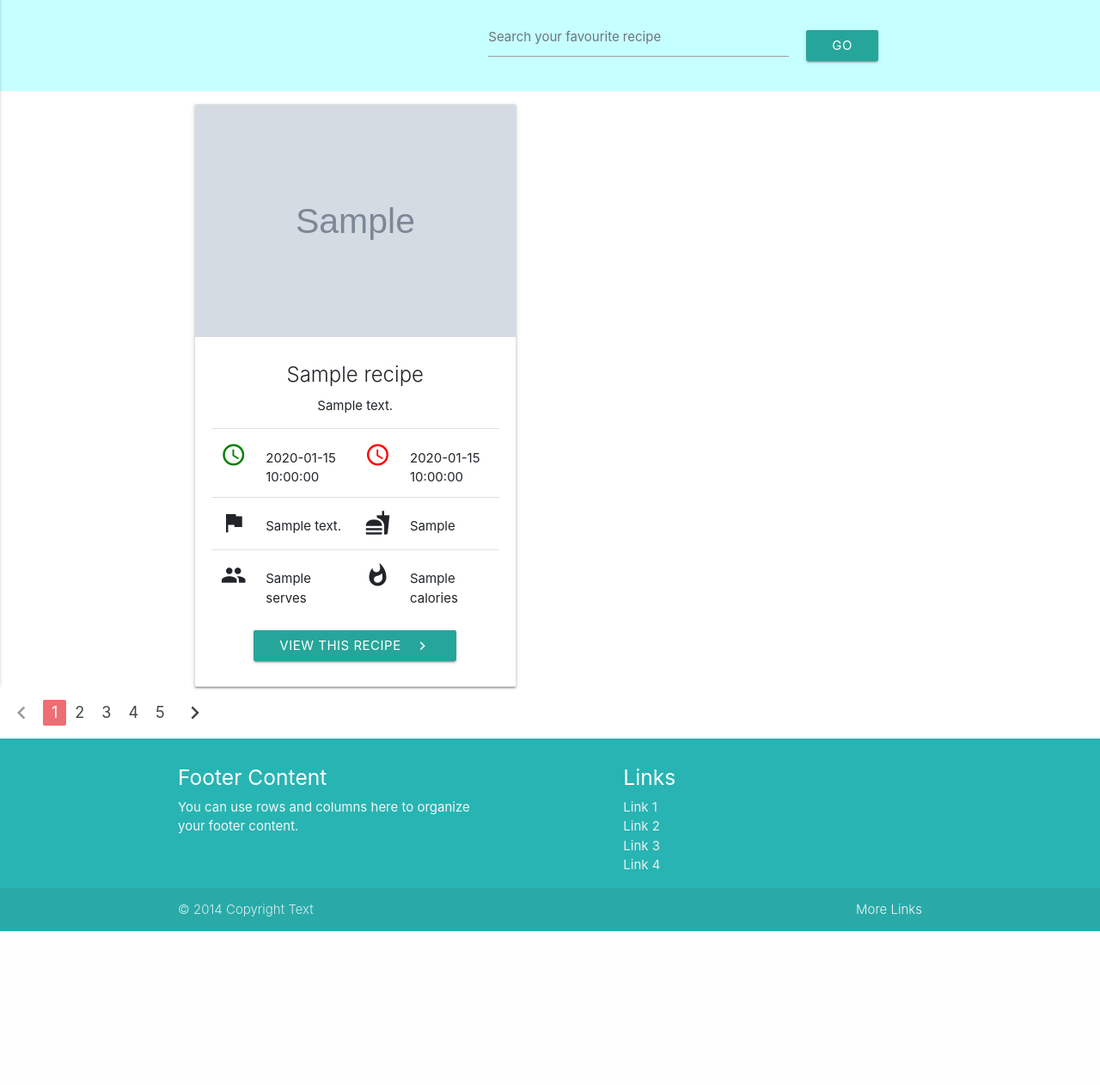
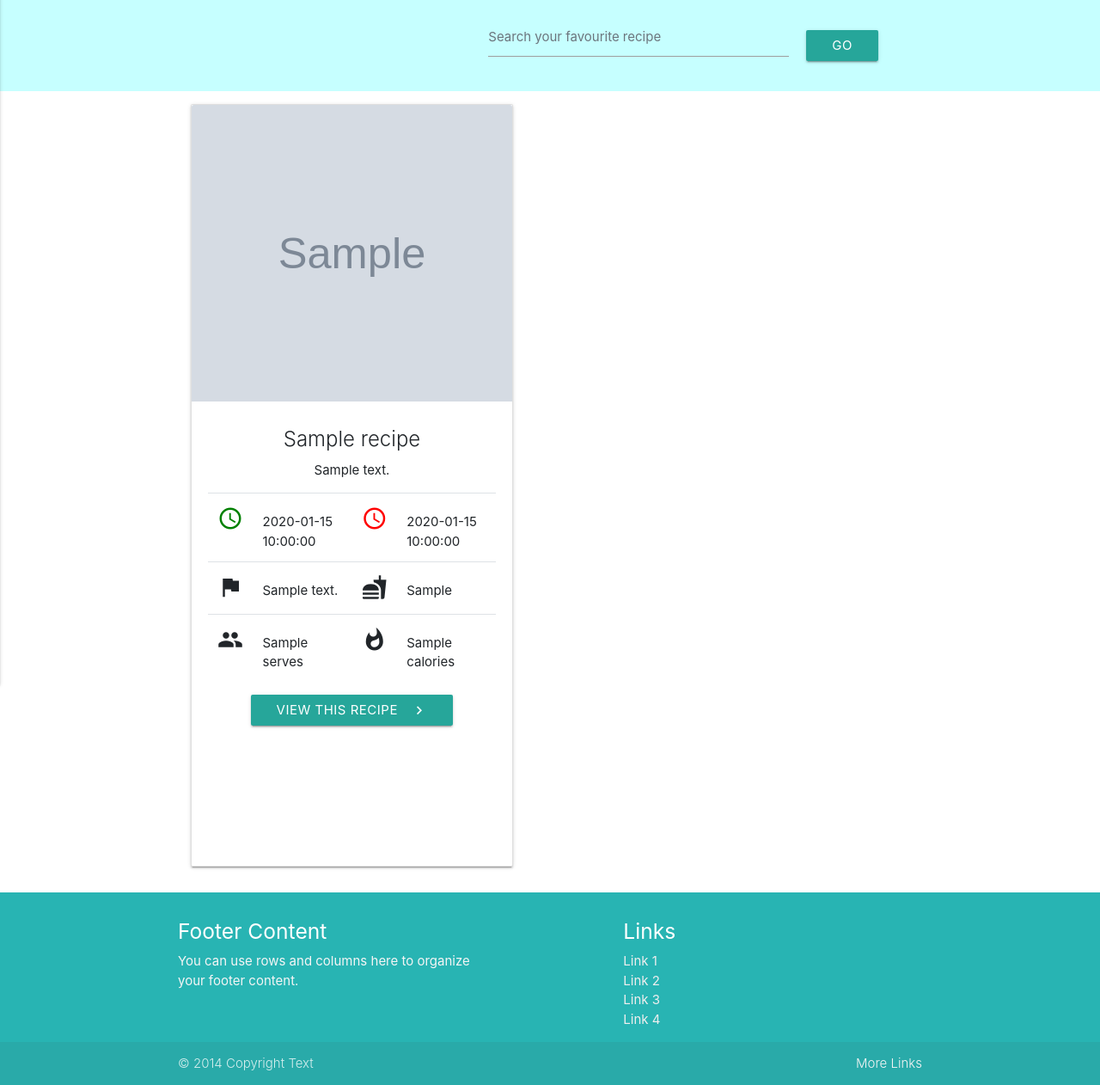
Before and after one commit to DejanHinic/cook_book, a Flask app: page /get_recipes in a window 1280 px wide; the page is wider, and only the part inside the window is pictured. Shown: the part 64-1326 px from the top of that part at 86% size. Before the commit the page ends 1147 px from the top of that part, so only its background shows below. Run offline with Flask 2, Linux system fonts and the light colour scheme; grey boxes marked "Sample" are stand-in pictures; a database or web service that is not in the repository returns one stand-in record (values such as "Sample title"); some libraries are stand-ins or nearby versions.

Commit message:
added few recipes to sort the grid properly

```diff
--- a/app.py
+++ b/app.py
@@ -53,16 +53,17 @@ def register():
 
     return render_template('register.html')
 
-def index():
+@app.route('/')
+def pages():
     # Pagination function
     page_limit = 6
     current_page = int(request.args.get('current_page', 1))
-    total = mongo.db.Recipes.count()
+    total = mongo.db.recipes.count()
     pages = range(1, int(math.ceil(total / page_limit)) + 1)
     recipes = mongo.db.recipes.find().sort('_id', pymongo.DESCENDING).skip(
                             (current_page - 1)*page_limit).limit(page_limit)
 
-    return render_template("index.html", recipe=recipes, pages=pages,
+    return render_template("recipes.html", recipe=recipes, pages=pages,
                            current_page=current_page)
 
 @app.route('/get_recipes')
--- a/templates/recipes.html
+++ b/templates/recipes.html
@@ -19,16 +19,18 @@
             </div>
         </section>
 
-<div class="container">
-    <div class="row col md-4">
-
-            {% for recipe in recipes %}
 
 
 
+
+        <div class="container">
+            <div class="row">
+            {% for recipe in recipes %}
+                <div class="col s4">
+
                     <div class="card text-center" style="width: 25rem; margin: 15px;">
-                            <img src={{recipe.upload_image}} class="card-img-top" style="height: 40%;" alt="Responsive img">
-                        <div class="card-body">
+                            <img src={{recipe.upload_image}} class="card-img-top" style="height: 23rem;" alt="Responsive img">
+                        <div class="card-body" style="height: 36rem;">
                             <h5 class="card-title">{{recipe.recipe_title}}</h5>
                             <p class="card-text">{{recipe.recipe_description}}</p>
                             <table class="table">
@@ -59,19 +61,17 @@
                         </div>
                     </div>
 
-
-
+                </div>
             {% endfor %}
-
-    </div>
- </div>
- <ul class="pagination">
+            </div>
+        </div>
+<ul class="pagination">
+                {% for page_number in pages %} {% if page_number == current_page %}
                 <li class="disabled"><a href="#!"><i class="material-icons">chevron_left</i></a></li>
-                <li class="active"><a href="#!">1</a></li>
-                <li class="waves-effect"><a href="#!">2</a></li>
-                <li class="waves-effect"><a href="#!">3</a></li>
-                <li class="waves-effect"><a href="#!">4</a></li>
-                <li class="waves-effect"><a href="#!">5</a></li>
+                <li class="active"><a href="#!">{{ page_number }}</a></li>
+                {% else %}
+                <li class="waves-effect">><a href="{{ url_for('recipes', current_page=page_number) }}" class="btn btn-primary paginate">{{ page_number }}</a></li>
                 <li class="waves-effect"><a href="#!"><i class="material-icons">chevron_right</i></a></li>
-            </ul>
+                {% endif %} {% endfor %}
+</ul>
 {% endblock %}
```
